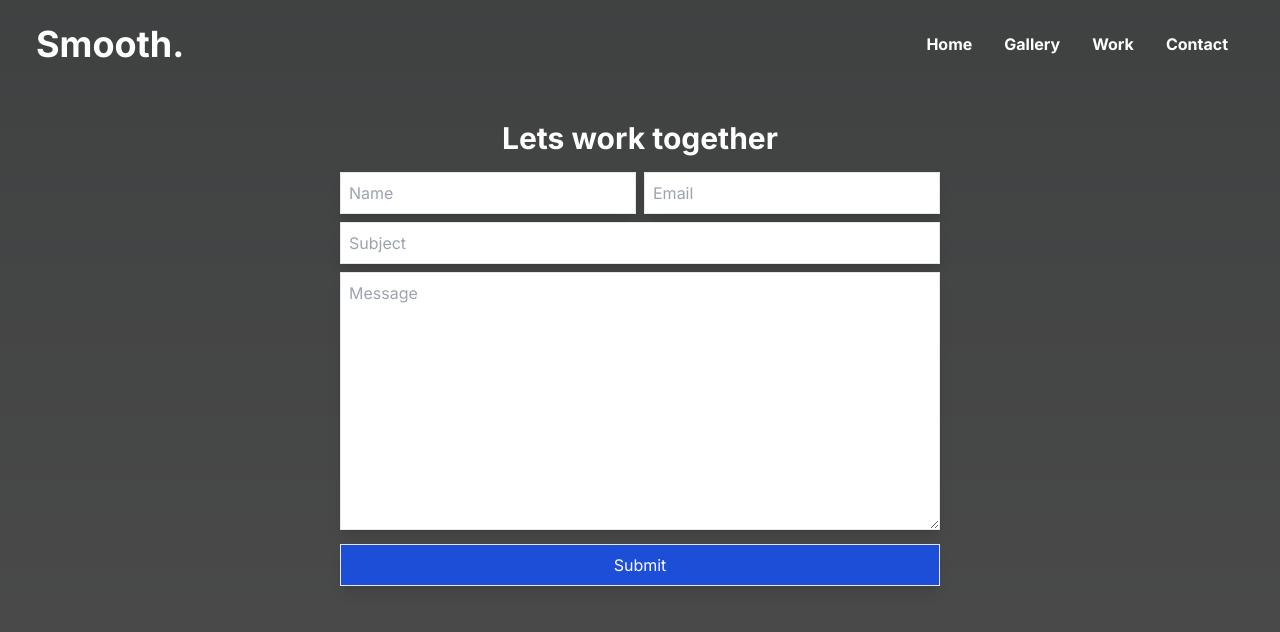
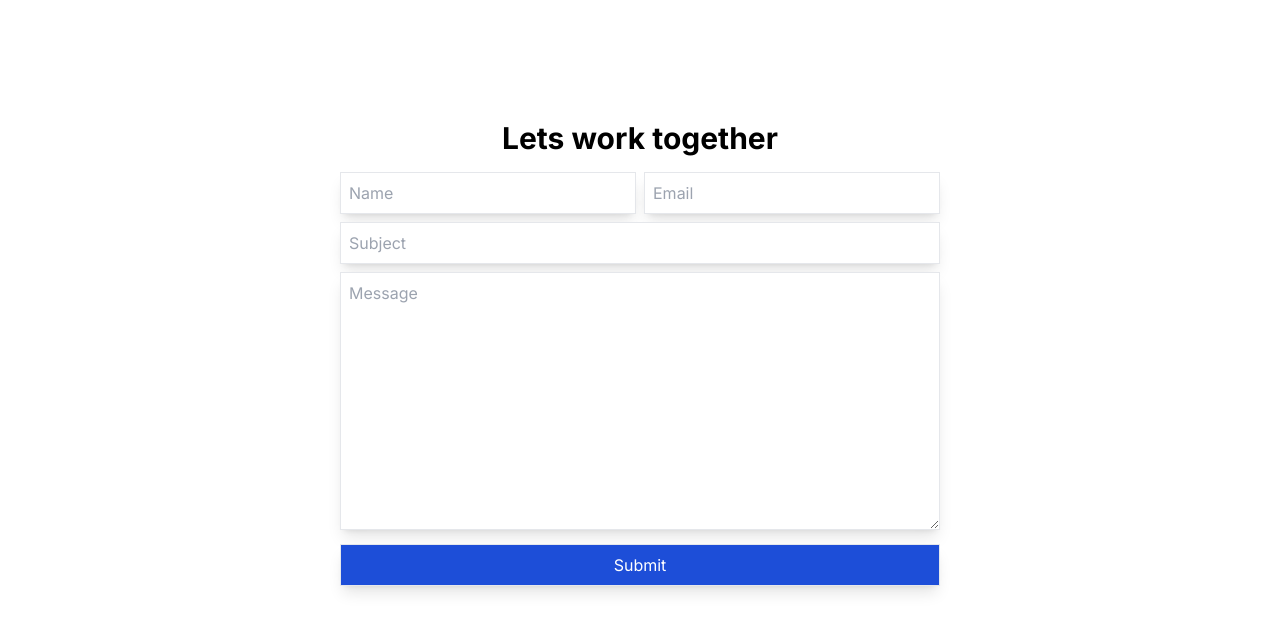
Before and after one commit to yeabtsega45/Smooth-Pictures, a Next.js app: page /contact in a window 1280 px wide. Shown: the top 632 px of the page. Built offline with nearby package versions, Linux system fonts and the light colour scheme.

Commit message:
update styling

```diff
--- a/app/contact/page.js
+++ b/app/contact/page.js
@@ -2,7 +2,7 @@ export default function Contact() {
   return (
     <div
       id="contact"
-      className="flex flex-col justify-center items-center m-auto bg-black/70 h-screen pt-[120px]"
+      className="flex flex-col justify-center items-center m-auto h-screen pt-[120px]"
     >
       <h1 className="text-3xl font-bold text-center">Lets work together</h1>
       <form className="md:max-w-[600px] max-w-[350px] h-[90%] m-auto">
--- a/app/gallery/page.js
+++ b/app/gallery/page.js
@@ -8,7 +8,7 @@ import "react-responsive-carousel/lib/styles/carousel.min.css";
 
 export default function Gallery({ slides }) {
   return (
-    <div id="gallery" className="bg-black/70 z-[2] h-screen pt-14">
+    <div id="gallery" className="z-[2] h-screen pt-14">
       <h1 className="text-3xl font-bold text-center p-4 mt-3">Gallery</h1>
       <div className="relative flex justify-center items-center m-auto p-4 w-[450px] md:w-[650px]">
         <Carousel>
--- a/app/globals.css
+++ b/app/globals.css
@@ -24,6 +24,7 @@ body {
       rgb(var(--background-end-rgb))
     )
     rgb(var(--background-start-rgb));
+  background-color: white;
 }
 
 .custom-img {
@@ -32,7 +33,7 @@ body {
 
 @layer base {
   h1 {
-    @apply text-white text-5xl font-bold;
+    @apply text-5xl font-bold;
   }
   li {
     @apply font-bold;
--- a/app/home/page.js
+++ b/app/home/page.js
@@ -1,5 +1,6 @@
 export default function Home() {
   return (
+    <div className="bg-fixed bg-center bg-cover custom-img">
       <div className="flex items-center justify-center h-screen">
         {/* Overlay */}
         <div className="absolute top-0 left-0 right-0 bottom-0 bg-black/70 z-[2]" />
@@ -9,5 +10,6 @@ export default function Home() {
           <button className="px-8 py-2 border">Book</button>
         </div>
       </div>
+    </div>
   );
 }
--- a/app/page.js
+++ b/app/page.js
@@ -6,12 +6,10 @@ import Contact from "./contact/page";
 export default function allPages() {
   return (
     <>
-      <div className="bg-fixed bg-center bg-cover custom-img">
-        <Home />
-        <Gallery />
-        <Work />
-        <Contact />
-      </div>
+      <Home />
+      <Gallery />
+      <Work />
+      <Contact />
     </>
   );
 }
--- a/app/work/page.js
+++ b/app/work/page.js
@@ -2,7 +2,7 @@ import Image from "next/image";
 
 export default function Work() {
   return (
-    <div id="work" className="text-center bg-black/70 h-screen py-14">
+    <div id="work" className="text-center h-screen py-14">
       <h1 className="font-bold text-3xl p-4 mt-3">Travel Photos</h1>
       <div className="grid grid-rows-none md:grid-cols-5 p-4 gap-4 w-[90%] h-[90%] m-auto">
         <div className="w-[100%] h-[100%] col-span-2 md:col-span-3 row-span-2">
```
Lines whose indentation alone changed are shown as unchanged.
